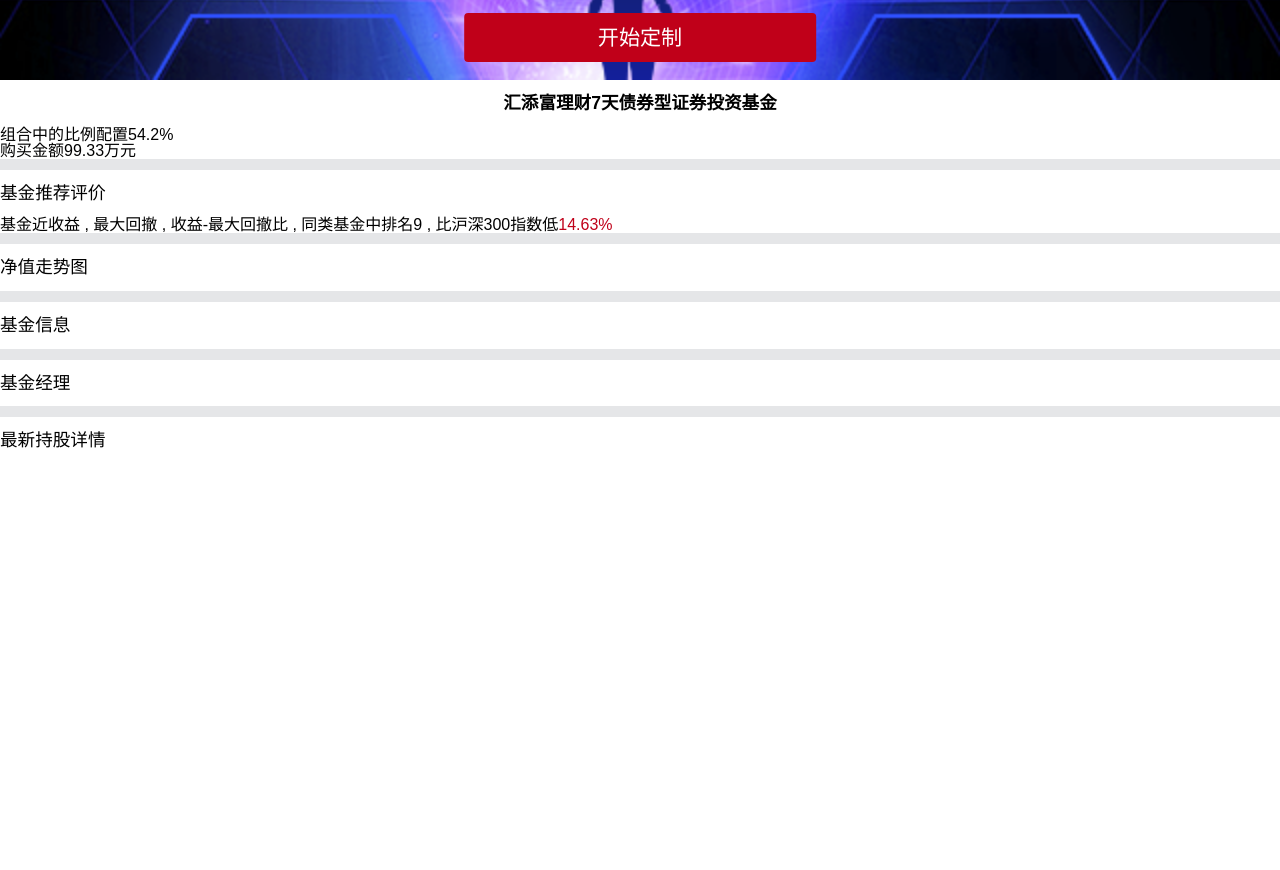
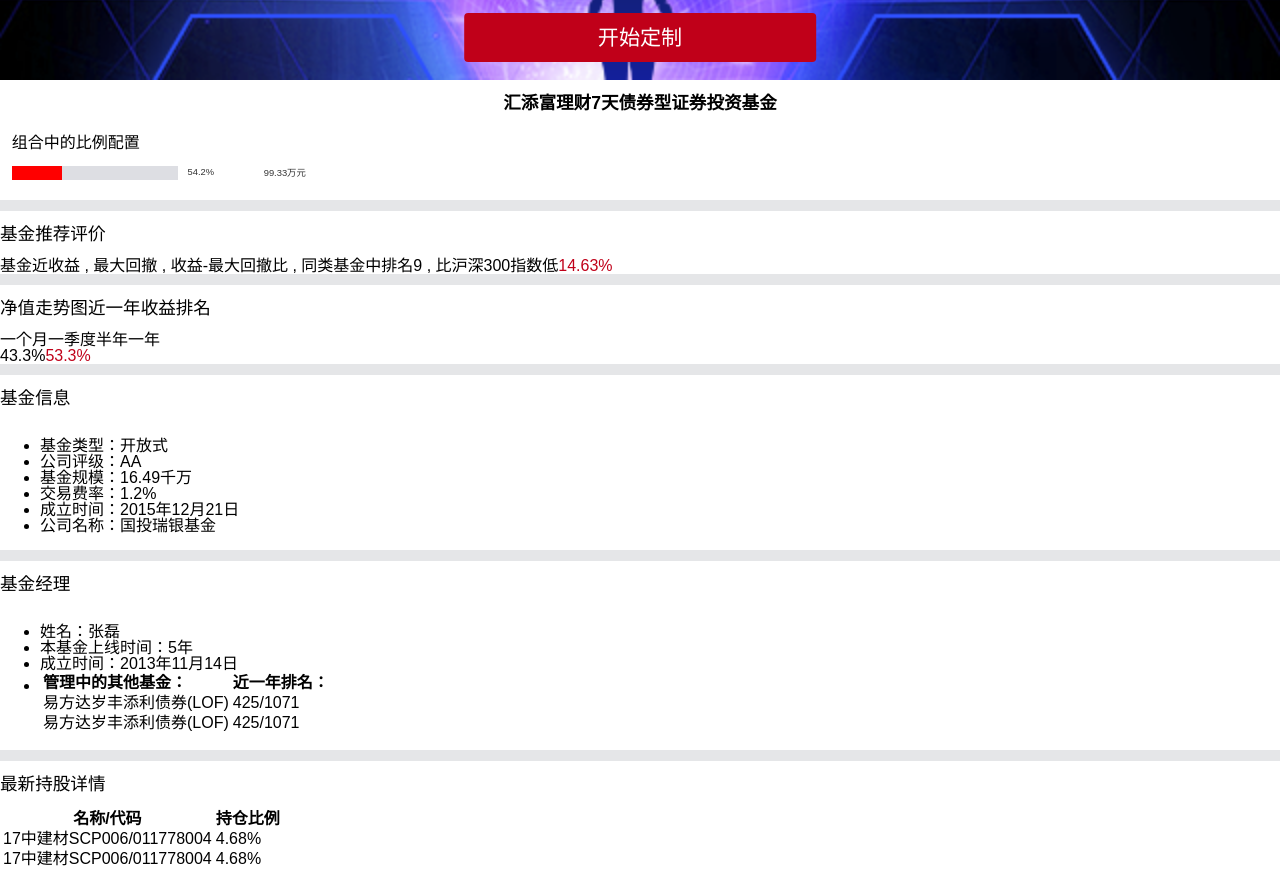
Before and after one commit to gongjingyi/vuefof, a Vue app: page /#/detail in a window 1280 px wide. Shown: the part 720-1590 px from the top of the page. Before the commit the page ends 1184 px from the top, so only its background shows below. Built offline with nearby package versions, Linux system fonts and the light colour scheme; what vue-resource would draw is missing.

Commit message:
更新代码

```diff
--- a/src/common/stylus/mixin.styl
+++ b/src/common/stylus/mixin.styl
@@ -28,6 +28,10 @@
   position: absolute
   transform: translateX(-50%)
   left: 50%
+y-center()
+  position: absolute
+  transform: translateY(-50%)
+  top: 50%
 pos-x($val)
   position: absolute
   left: $val
--- a/src/components/detail/detail.vue
+++ b/src/components/detail/detail.vue
@@ -27,22 +27,74 @@
         </div>
         <div class="detail-list detail-list3">
             <div class="detail-list-tip">
-                <span>净值走势图</span>
+                <span><span class="netvalue-tip"><span>净值走势图</span><span>近一年收益排名</span></span></span>
+            </div>
+            <div class="detail-netvalue">
+                <div class="netvalue-data-tab">
+                    <span>一个月</span>
+                    <span>一季度</span>
+                    <span>半年</span>
+                    <span class="active">一年</span>
+                </div>
+                <div class="netvalue-compare">
+                    <span><span class="compare-line blue"></span><span class="compare-name"></span><span class="compare-radio blue">43.3%</span></span>
+                    <span><span class="self-line red"></span><span class="self-name"></span><span class="self-radio red">53.3%</span></span>
+                </div>
+                <div class="netvalue-graph">
+                    <div class="netvalue-line" id="netvalue-line">
+
+                    </div>
+                </div>
             </div>
         </div>
         <div class="detail-list detail-list4">
             <div class="detail-list-tip">
                 <span>基金信息</span>
             </div>
+            <div class="fund-information">
+                <ul>
+                    <li><span>基金类型：</span><span class="fund-type">开放式 </span></li>
+                    <li><span>公司评级：</span><span class="fund-rank">AA</span></li>
+                    <li><span>基金规模：</span><span class="fund-scale">16.49千万</span></li>
+                    <li><span>交易费率：</span><span class="fund-rate">1.2%</span></li>
+                    <li><span>成立时间：</span><span class="fund-time">2015年12月21日</span></li>
+                    <li><span>公司名称：</span><span class="fund-name">国投瑞银基金</span></li>
+                </ul>
+            </div>
         </div>
         <div class="detail-list detail-list5">
             <div class="detail-list-tip">
                 <span>基金经理</span>
             </div>
+            <div class="fund-manager">
+                <ul>
+                    <li><span>姓名：</span><span>张磊</span></li>
+                    <li><span>本基金上线时间：</span><span>5年</span></li>
+                    <li><span>成立时间：</span><span>2013年11月14日</span></li>
+                    <li>
+                        <table>
+                            <tbody>
+                                <tr><th>管理中的其他基金：</th><th>近一年排名：</th></tr>
+                                <tr><td>易方达岁丰添利债券(LOF)</td><td>425/1071</td></tr>
+                                <tr><td>易方达岁丰添利债券(LOF)</td><td>425/1071</td></tr>
+                            </tbody>
+                        </table>
+                    </li>
+                </ul>
+            </div>
         </div>
         <div class="detail-list detail-list6">
             <div class="detail-list-tip">
                 <span>最新持股详情</span>
+            </div>
+            <div class="hold-stock">
+                <table>
+                    <tbody>
+                        <tr><th>名称/代码</th><th>持仓比例</th></tr>
+                        <tr><td>17中建材SCP006/011778004</td><td>4.68%</td></tr>
+                        <tr><td>17中建材SCP006/011778004</td><td>4.68%</td></tr>
+                    </tbody>
+                </table>
             </div>
         </div>
     </div>
@@ -65,4 +117,58 @@
             text-align center
             .stockname
                 font-weight bold
+        .detail-peizhi
+            padding 0 10px * scalval 15px * scalval 10px * scalval
+            display flex
+            .detail-peizhiL
+                width 215px * scalval
+                flex 0 0 215px * scalval
+                &>span:nth-child(1)
+                    display inline-block
+                    width 100%
+                    height 27px * scalval
+                    line-height 27px * scalval
+                    padding-bottom 6px * scalval
+                &>span:nth-child(2)
+                    display inline-block
+                    width 100%
+                    height 12px * scalval
+                    position relative
+                    font-size 0
+                    span
+                        display inline-block
+                        position absolute
+                        top 0
+                    .radio
+                        width 20%
+                        height 100%
+                        background #ff0000
+                        z-index 10
+                    .radiobar
+                        width 142px * scalval
+                        height 100%
+                        background #dddee3
+                        z-index 9
+                    .radioval
+                        left 150px * scalval
+                        y-center()
+                        font-size 8px * scalval
+                        color #343434
+            .detail-peizhiR
+                flex 1
+                font-size 0
+                &>span:nth-child(1)
+                    display inline-block
+                    width 100%
+                    height 27px * scalval
+                    line-height 27px * scalval
+                    padding-bottom 6px * scalval
+                &>span:nth-child(2)
+                    display inline-block
+                    width 100%
+                    height 12px * scalval
+                    position relative
+                    line-height 12px * scalval
+                    font-size 8px * scalval
+                    color #343434
 </style>
```
